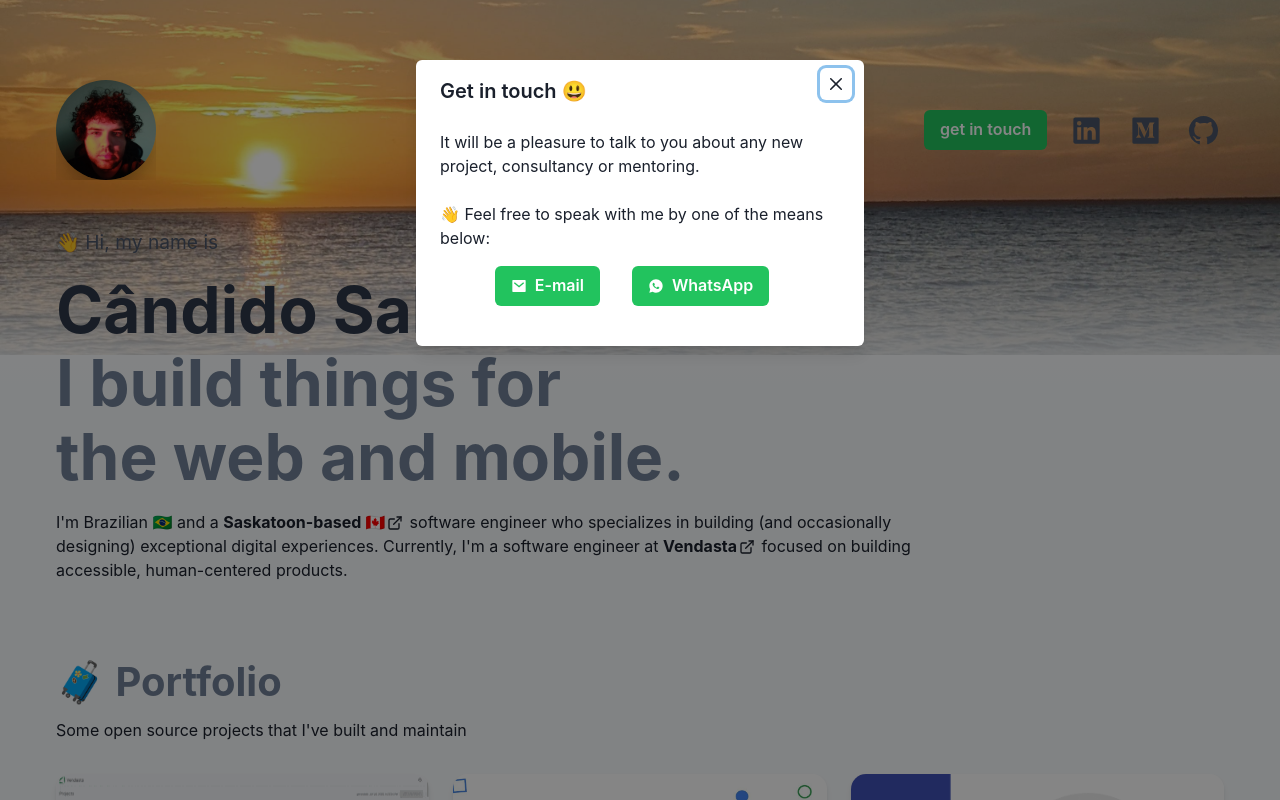
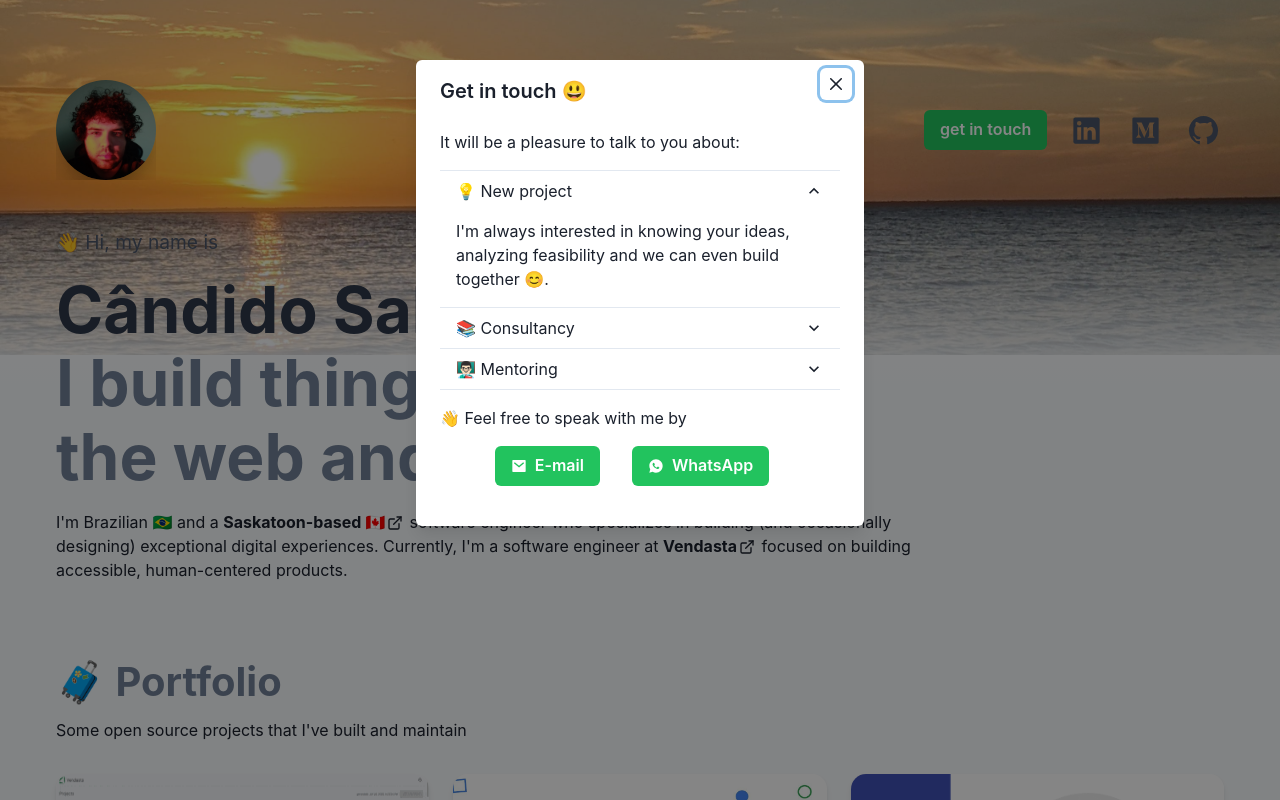
Before and after one commit to candidosales/personal-blog, a Next.js app: page / in a window 1280 px wide. Both pictures are taken after a click on the button "get in touch". Shown: the top 800 px of the page. Built offline with nearby package versions, Linux system fonts and the light colour scheme.

Commit message:
add sections to explain about mentoring, consultancy and news ideas

```diff
--- a/components/topbar.tsx
+++ b/components/topbar.tsx
@@ -12,6 +12,12 @@ import {
   ModalOverlay,
   useDisclosure,
   Stack,
+  Accordion,
+  AccordionItem,
+  AccordionButton,
+  AccordionPanel,
+  AccordionIcon,
+  Box
 } from "@chakra-ui/react";
 import {
   RiLinkedinBoxFill,
@@ -79,11 +85,51 @@ export default function Topbar() {
           <ModalCloseButton />
           <ModalBody>
             <p>
-              It will be a pleasure to talk to you about any new project,
-              consultancy or mentoring. <br />
-              <br />
-              👋 Feel free to speak with me by one of the means below:
+              It will be a pleasure to talk to you about: <br />
             </p>
+            <Accordion defaultIndex={[0]} allowMultiple>
+              <AccordionItem>
+                <h2>
+                  <AccordionButton>
+                    <Box flex="1" textAlign="left">
+                    💡 New project
+                    </Box>
+                    <AccordionIcon />
+                  </AccordionButton>
+                </h2>
+                <AccordionPanel pb={4}>
+                  I'm always interested in knowing your ideas, analyzing feasibility and we can even build together 😊.
+                </AccordionPanel>
+              </AccordionItem>
+
+              <AccordionItem>
+                <h2>
+                  <AccordionButton>
+                    <Box flex="1" textAlign="left">
+                    📚 Consultancy
+                    </Box>
+                    <AccordionIcon />
+                  </AccordionButton>
+                </h2>
+                <AccordionPanel pb={4}>
+                  I have experience in various markets such as e-commerce, finance, marketing, call center, security and with that I can share some of my knowledge and help your project or idea.
+                </AccordionPanel>
+              </AccordionItem>
+              <AccordionItem>
+                <h2>
+                  <AccordionButton>
+                    <Box flex="1" textAlign="left">
+                    👨🏻‍🏫 Mentoring
+                    </Box>
+                    <AccordionIcon />
+                  </AccordionButton>
+                </h2>
+                <AccordionPanel pb={4}>
+                I would like to hear your story and present the possibilities that computing and the technology market can offer your career 😃.
+                </AccordionPanel>
+              </AccordionItem>
+            </Accordion>
+            <p>👋 Feel free to speak with me by</p>
             <Stack direction="row" spacing={4} className="modal-contact">
               <Link
                 href="mailto:candidosg@gmail.com"
--- a/styles/global.scss
+++ b/styles/global.scss
@@ -64,7 +64,7 @@ a {
   @media screen and (min-width: 62em) {
     background: linear-gradient(
       0deg,
-      var(--chakra-colors-gray-50) 90%,
+      var(--chakra-colors-gray-50) 93%,
       rgba(255, 255, 255, 0) 98%
     );
   }
@@ -406,7 +406,7 @@ footer a {
     @media screen and (min-width: 62em) {
       background: linear-gradient(
         0deg,
-        var(--chakra-colors-gray-800) 90%,
+        var(--chakra-colors-gray-800) 93%,
         rgba(255, 255, 255, 0) 98%
       );
     }
@@ -448,3 +448,7 @@ footer a {
 .container-flex {
   padding: 0 1rem;
 }
+
+.chakra-accordion {
+  padding: 1rem 0;
+}
```
Also changed, not shown: package.json (+10 -10 lines), next-env.d.ts, 1 other file (tests, documents, lock files or other folders).
